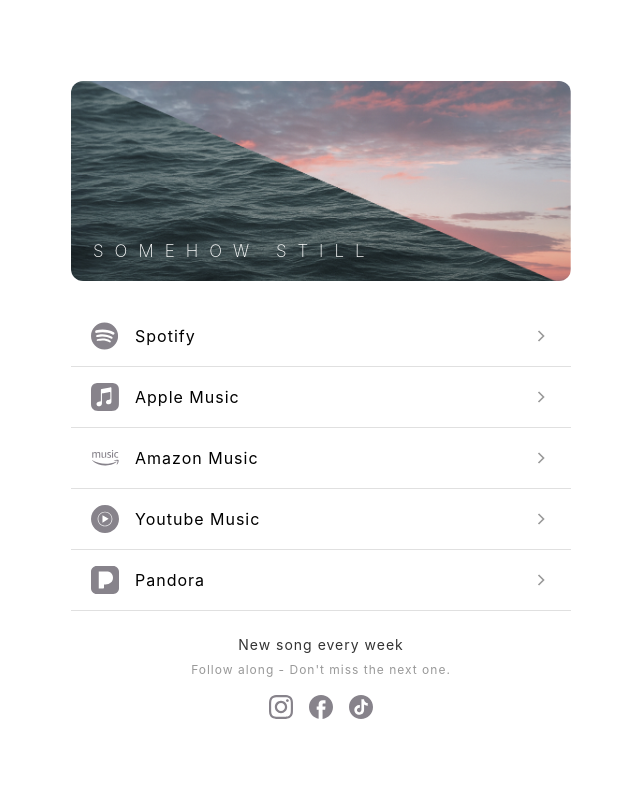
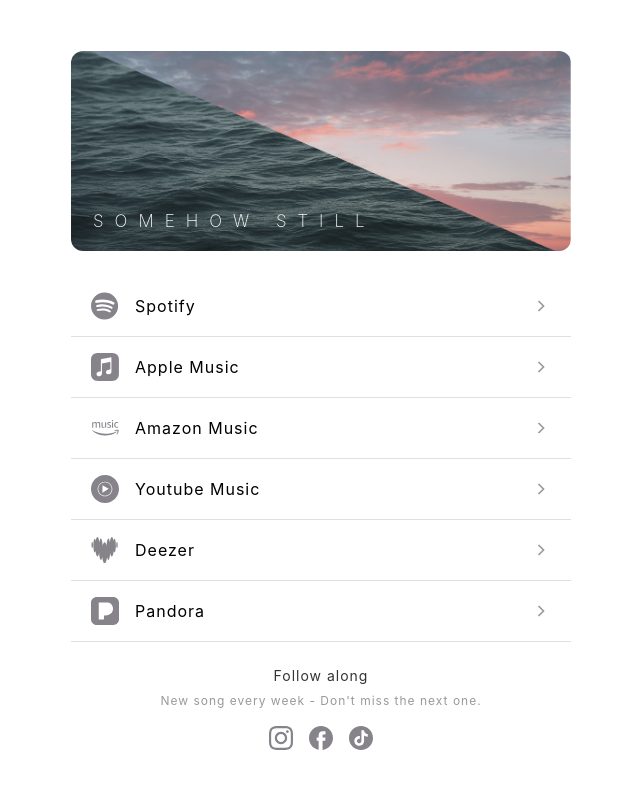
Before and after one commit to cortm/somehow-still, a plain HTML site: page index.html in a window 1280 px wide. Shown: the whole page, without its empty margins (319-959 px from the left). Drawn offline with Linux system fonts and the light colour scheme.

Commit message:
Add Deezer streaming link and update social section text

```diff
--- a/index.html
+++ b/index.html
@@ -57,6 +57,17 @@
                 </a>
             </li>
             <li>
+                <a href="https://www.deezer.com/us/artist/350420832" class="streaming-item" target="_blank" rel="noopener noreferrer">
+                    <div class="streaming-item-icon">
+                        <img src="images/deezer.svg" alt="Deezer">
+                    </div>
+                    <span class="streaming-item-name">Deezer</span>
+                    <svg class="streaming-item-arrow" viewBox="0 0 24 24" fill="none" stroke="currentColor" stroke-width="2">
+                        <path d="M9 18l6-6-6-6"/>
+                    </svg>
+                </a>
+            </li>
+            <li>
                 <a href="https://www.pandora.com/artist/somehow-still/AR9pJjd5dxkjrZV" class="streaming-item" target="_blank" rel="noopener noreferrer">
                     <div class="streaming-item-icon">
                         <img src="images/icon_pandora.svg" alt="Pandora">
@@ -70,8 +81,8 @@
         </ul>
 
         <div class="social-section">
-            <h2 class="social-title">New song every week</h2>
-            <p class="social-description">Follow along - Don't miss the next one.</p>
+            <h2 class="social-title">Follow along</h2>
+            <p class="social-description">New song every week - Don't miss the next one.</p>
             <div class="social-icons">
                 <a href="https://www.instagram.com/somehowstillmusic/" class="social-icon" target="_blank" rel="noopener noreferrer">
                     <img src="images/icon_instagram.svg" alt="Instagram">
```
Also changed, not shown: images/deezer.svg (added).
